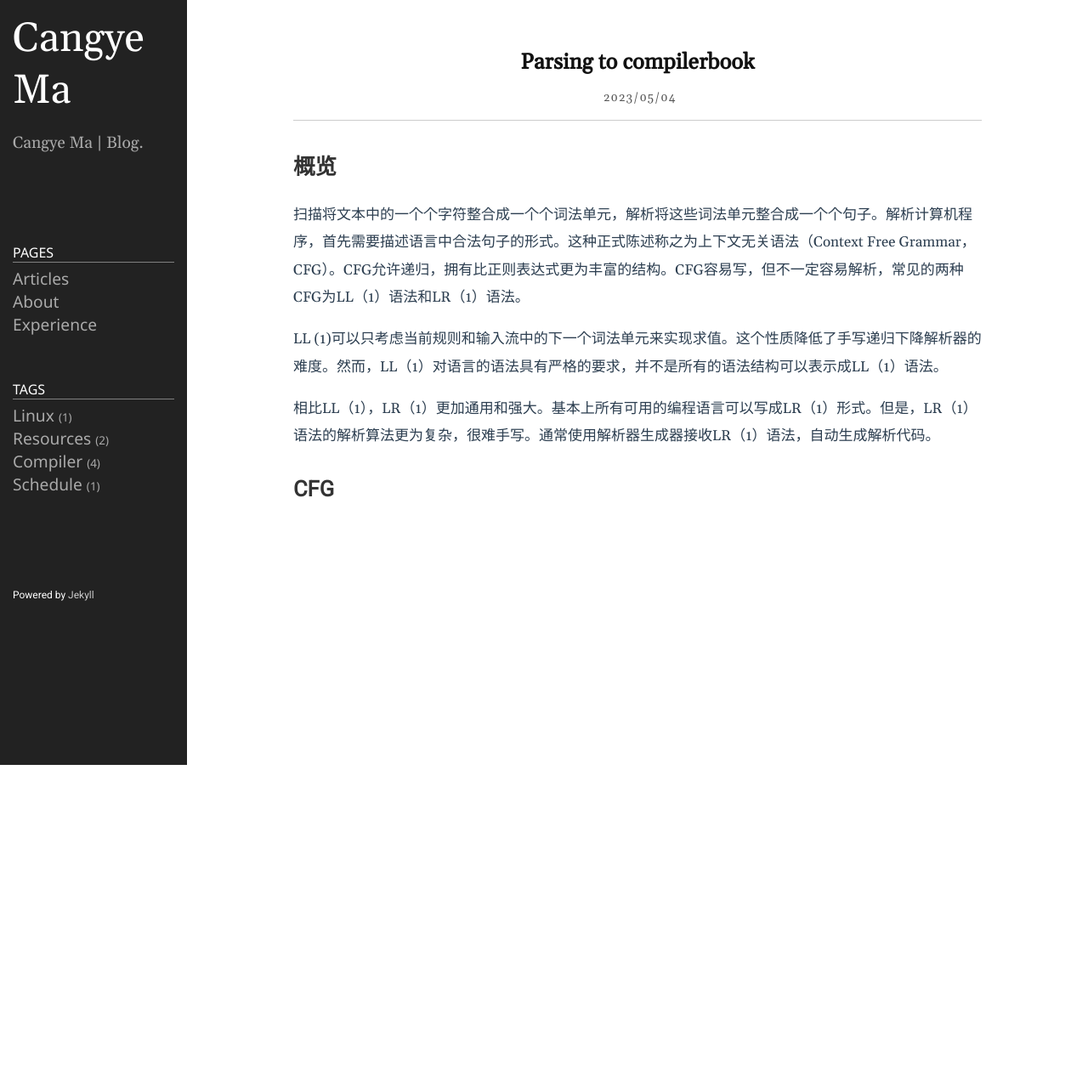
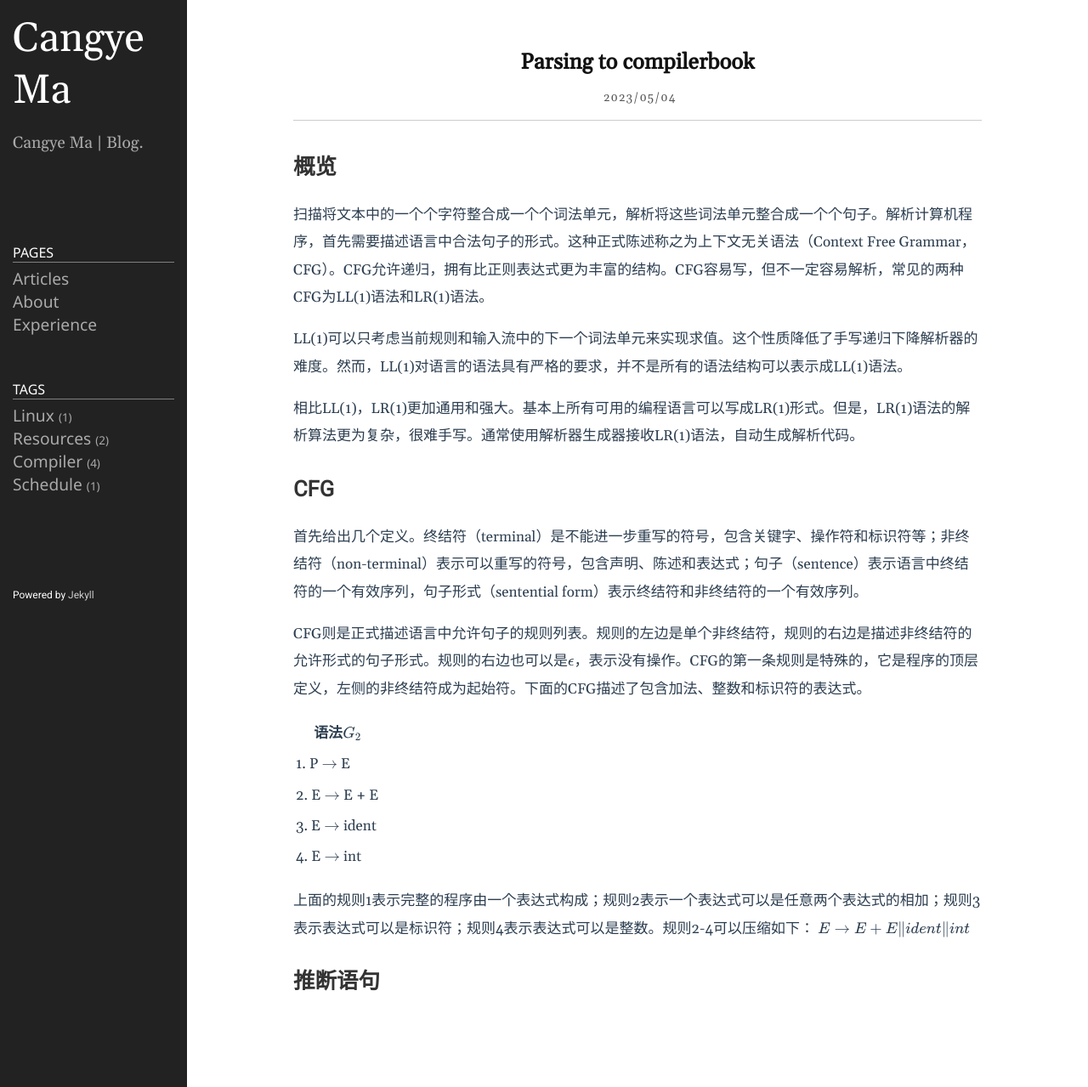
Before and after one commit to cangye-ma/cangye-ma.github.io, a Jekyll site: the page built from _posts/2023-05-04-Parsing-compilerbook.md, in a window 1280 px wide. Shown: the whole page at 85% size. Built offline with Jekyll 4.4.1, drawn with Linux system fonts in a browser that asks for light colours; formulas are drawn with MathJax 3; before the commit the page ends 900 px from its top, so only the background shows below that.

Commit message:
update parsing post

```diff
--- a/_posts/2023-05-04-Parsing-compilerbook.md
+++ b/_posts/2023-05-04-Parsing-compilerbook.md
@@ -26,10 +26,25 @@ await mermaid.run({
 
 ## 概览
 
-扫描将文本中的一个个字符整合成一个个词法单元，解析将这些词法单元整合成一个个句子。解析计算机程序，首先需要描述语言中合法句子的形式。这种正式陈述称之为上下文无关语法（Context Free Grammar，CFG）。CFG允许递归，拥有比正则表达式更为丰富的结构。CFG容易写，但不一定容易解析，常见的两种CFG为LL（1）语法和LR（1）语法。
+扫描将文本中的一个个字符整合成一个个词法单元，解析将这些词法单元整合成一个个句子。解析计算机程序，首先需要描述语言中合法句子的形式。这种正式陈述称之为上下文无关语法（Context Free Grammar，CFG）。CFG允许递归，拥有比正则表达式更为丰富的结构。CFG容易写，但不一定容易解析，常见的两种CFG为LL(1)语法和LR(1)语法。
 
-LL (1)可以只考虑当前规则和输入流中的下一个词法单元来实现求值。这个性质降低了手写递归下降解析器的难度。然而，LL（1）对语言的语法具有严格的要求，并不是所有的语法结构可以表示成LL（1）语法。
+LL(1)可以只考虑当前规则和输入流中的下一个词法单元来实现求值。这个性质降低了手写递归下降解析器的难度。然而，LL(1)对语言的语法具有严格的要求，并不是所有的语法结构可以表示成LL(1)语法。
 
-相比LL（1），LR（1）更加通用和强大。基本上所有可用的编程语言可以写成LR（1）形式。但是，LR（1）语法的解析算法更为复杂，很难手写。通常使用解析器生成器接收LR（1）语法，自动生成解析代码。
+相比LL(1)，LR(1)更加通用和强大。基本上所有可用的编程语言可以写成LR(1)形式。但是，LR(1)语法的解析算法更为复杂，很难手写。通常使用解析器生成器接收LR(1)语法，自动生成解析代码。
 
 ## CFG
+首先给出几个定义。终结符（terminal）是不能进一步重写的符号，包含关键字、操作符和标识符等；非终结符（non-terminal）表示可以重写的符号，包含声明、陈述和表达式；句子（sentence）表示语言中终结符的一个有效序列，句子形式（sentential form）表示终结符和非终结符的一个有效序列。
+
+CFG则是正式描述语言中允许句子的规则列表。规则的左边是单个非终结符，规则的右边是描述非终结符的允许形式的句子形式。规则的右边也可以是$\epsilon$，表示没有操作。CFG的第一条规则是特殊的，它是程序的顶层定义，左侧的非终结符成为起始符。下面的CFG描述了包含加法、整数和标识符的表达式。
+
+|语法$G_2$|
+|---|
+|1. P $\rightarrow$ E|
+|2. E $\rightarrow$ E + E|
+|3. E $\rightarrow$ ident|
+|4. E $\rightarrow$ int|
+
+上面的规则1表示完整的程序由一个表达式构成；规则2表示一个表达式可以是任意两个表达式的相加；规则3表示表达式可以是标识符；规则4表示表达式可以是整数。规则2-4可以压缩如下：
+$$E \rightarrow E + E \| ident \| int$$
+
+## 推断语句
```
